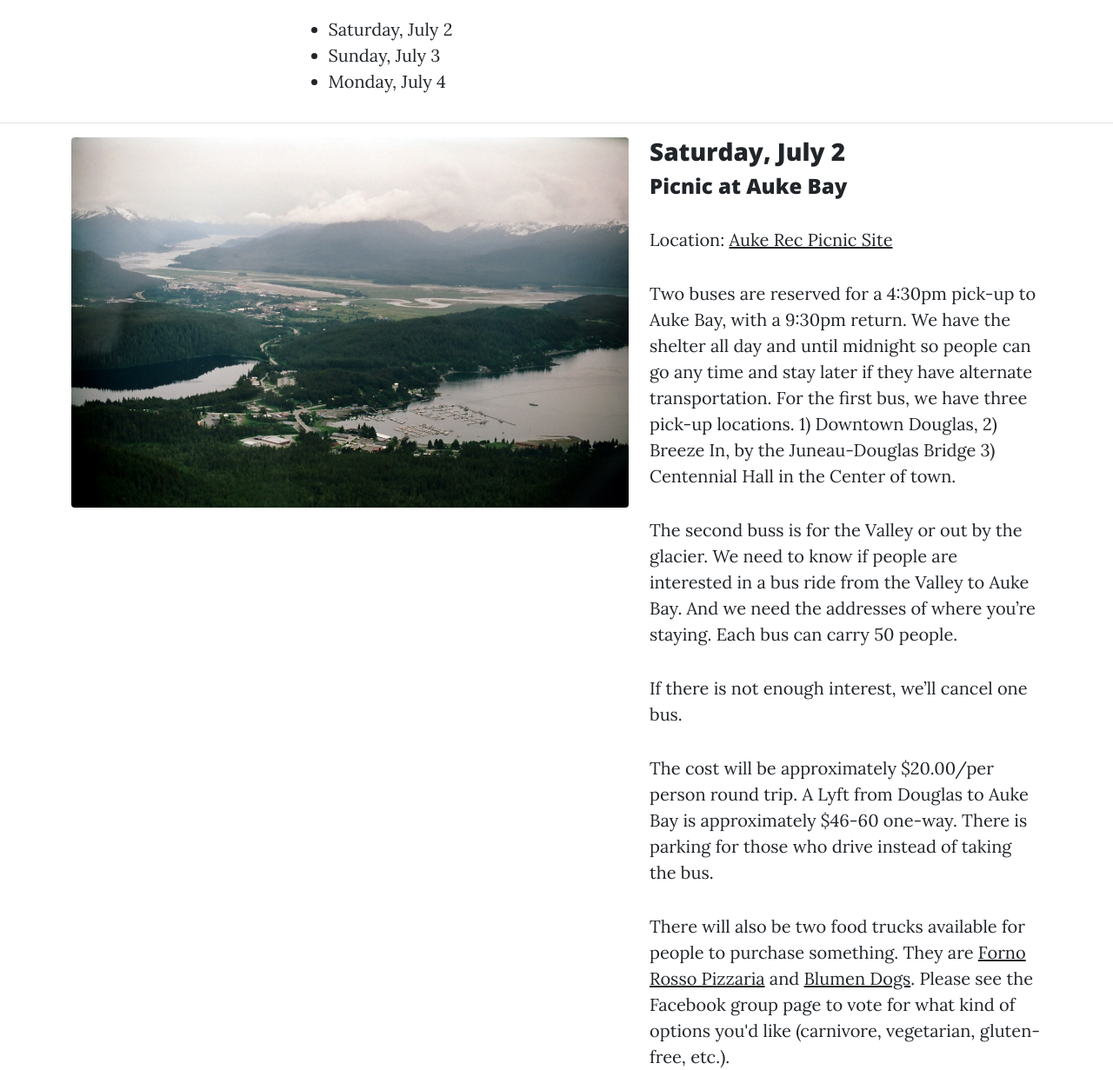
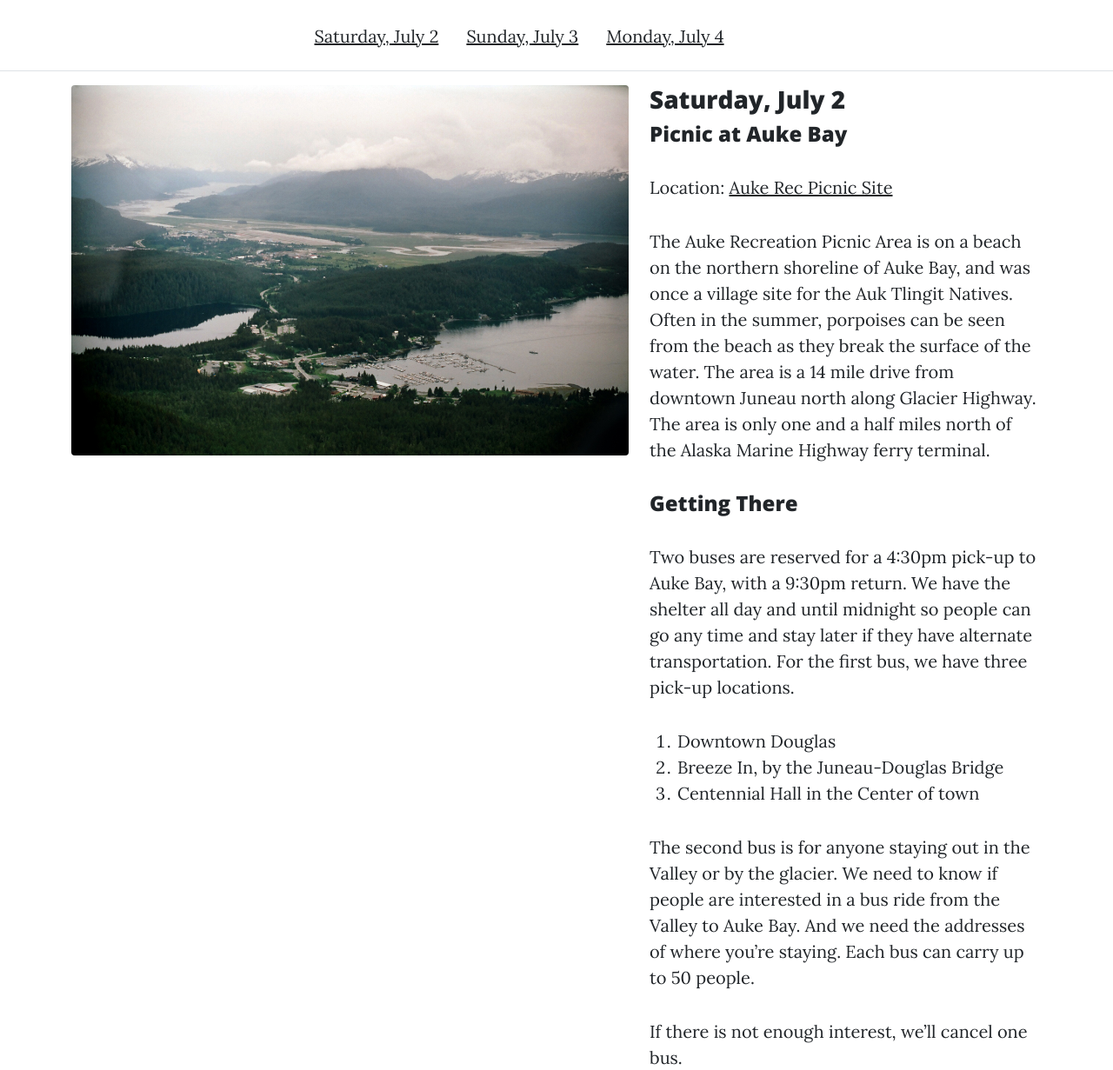
Before and after one commit to Cushnie/2022AK.github.io, a plain HTML site: page what2.html in a window 1280 px wide. Shown: the part 657-1888 px from the top of the page at 87% size. Drawn offline with nearby package versions, Linux system fonts and the light colour scheme.

Commit message:
updated event page as well as home page link

```diff
--- a/what2.html
+++ b/what2.html
@@ -86,18 +86,26 @@
             </div>
         </header>
         <!-- Main Content-->
-        <main class="mb-4">
+        <main class="mb-4" id="top">
             <div class="container px-4 px-lg-5">
                 <div class="row gx-4 gx-lg-5 justify-content-center">
                     <div class="col-md-10 col-lg-8 col-xl-7">
                       <h1 class="my-4">Event Details
                         <small></small>
                       </h1>
-                      <ul>
-                      <li><a href="#july2">Saturday, July 2</a></li>
-                      <li> <a href="#july3">Sunday, July 3</a></li>
-                      <li> <a href="#july4">Monday, July 4</a></li>
+                      <ul class="nav">
+                        <li class="nav-item">
+                          <a class="nav-link" href="#july2"><u>Saturday, July 2</u></a>
+                        </li>
+                        <li class="nav-item">
+                          <a class="nav-link" href="#july3"><u>Sunday, July 3</u></a>
+                        </li>
+                        <li class="nav-item">
+                          <a class="nav-link" href="#july4"><u>Monday, July 4</u></a>
+                        </li>
+
                       </ul>
+
                     </div>
                 </div>
             </div><!-- Page Content -->
@@ -120,13 +128,17 @@
     <div class="col-md-5" >
       <h3>Saturday, July 2</h3>
       <h4>Picnic at Auke Bay</h4>
-      <p>Location: <a href="https://www.fs.usda.gov/recarea/tongass/recarea/?recid=78753" target="_blank">Auke Rec Picnic Site</a> <p>Two buses are reserved for a 4:30pm pick-up to Auke Bay, with a 9:30pm return. We have the shelter all day and until midnight so people can go any time and stay later if they have alternate transportation.
-        For the first bus, we have three pick-up locations. 1) Downtown Douglas, 2) Breeze In, by the Juneau-Douglas Bridge 3) Centennial Hall in the Center of town.</p>
-        <p>The second buss is for the Valley or out by the glacier. We need to know if people are interested in a bus ride from the Valley to Auke Bay. And we need the addresses of where you’re staying. Each bus can carry 50 people.</p>
+      <p>Location: <a href="https://www.fs.usda.gov/recarea/tongass/recarea/?recid=78753" target="_blank">Auke Rec Picnic Site</a>
+        <p>The Auke Recreation Picnic Area is on a beach on the northern shoreline of Auke Bay, and was once a village site for the Auk Tlingit Natives. Often in the summer, porpoises can be seen from the beach as they break the surface of the water. The area is a 14 mile drive from downtown Juneau north along Glacier Highway. The area is only one and a half miles north of the Alaska Marine Highway ferry terminal.</p>
+        <h4>Getting There</h4>
+        <p>Two buses are reserved for a 4:30pm pick-up to Auke Bay, with a 9:30pm return. We have the shelter all day and until midnight so people can go any time and stay later if they have alternate transportation.
+        For the first bus, we have three pick-up locations. <ol><li> Downtown Douglas</li> <li>Breeze In, by the Juneau-Douglas Bridge</li><li>Centennial Hall in the Center of town</li></ol></p>
+        <p>The second bus is for anyone staying out in the Valley or by the glacier. We need to know if people are interested in a bus ride from the Valley to Auke Bay. And we need the addresses of where you’re staying. Each bus can carry up to 50 people.</p>
         <p>If there is not enough interest, we’ll cancel one bus.</p>
-        <p>The cost will be approximately $20.00/per person round trip. A Lyft from Douglas to Auke Bay is approximately $46-60 one-way. There is parking for those who drive instead of taking the bus.</p>
-        <p>There will also be two food trucks available for people to purchase something. They are <a href="http://www.fornorossoalaska.com/" target="_blank">Forno Rosso Pizzaria</a> and <a href="https://www.facebook.com/blumendogsak/" target="_blank">Blumen Dogs</a>. Please see the Facebook group page to vote for what kind of options you'd like (carnivore, vegetarian, gluten-free, etc.).</p>
-
+        <p>The cost will be approximately $20.00/per person round trip and will be paid to Dawn Walsh. A Lyft from Douglas to Auke Bay is approximately $46-60 one-way. There is free parking for those who drive instead of taking the bus.</p>
+        <h4>Eating & Drinking</h4>
+        <p>For food options, you can either bring your own cooler or picnic basket or purchase something from the two food trucks coming to the site. They are <a href="http://www.fornorossoalaska.com/" target="_blank">Forno Rosso Pizzaria</a> and <a href="https://www.facebook.com/blumendogsak/" target="_blank">Blumen Dogs</a>. Please see the Facebook group page to vote for what kind of options you'd like (carnivore, vegetarian, gluten-free, etc.) as we want to ensure that we have enough for those with special dietary restrictions or preferences.</p>
+      <a href="#top">Back to top</a>
     </div>
   </div>
   <!-- /.row -->
@@ -145,6 +157,8 @@
       <p>Location: <a href="https://waggonerguide.com/treadwell-mine-ruins-on-douglas-island-a-trek-thru-history/" target="_blank">Treadwell Mine</a></p>
       <p>10:00am to 1:00pm Come explore and learn about the rich Walsh history in Ireland and Alaska at the  Treadwell Historical Preservation & Restoration Society. For anyone interested, we’ll meet at 9:00am to run, hike or explore the trail. This event is for anyone who is interested in hearing family history, sharing photos, and viewing the family tree. This is an outdoor event so dress according to the weather.</p>
       <p>The rest of the day is open for exploring, shopping, and relaxing. Don't forget about the fireworks after midnight!</p>
+
+      <a href="#top">Back to top</a>
     </div>
   </div>
   <!-- /.row -->
@@ -161,6 +175,7 @@
       <h3>Monday, July 4</h3>
       <h4>Happy Independence Day!</h4>
       <p>Parades! Soap box derby! Block party at a location to be disclosed later!</p>
+      <a href="#top">Back to top</a>
     </div>
   </div>
   <!-- /.row -->
```
